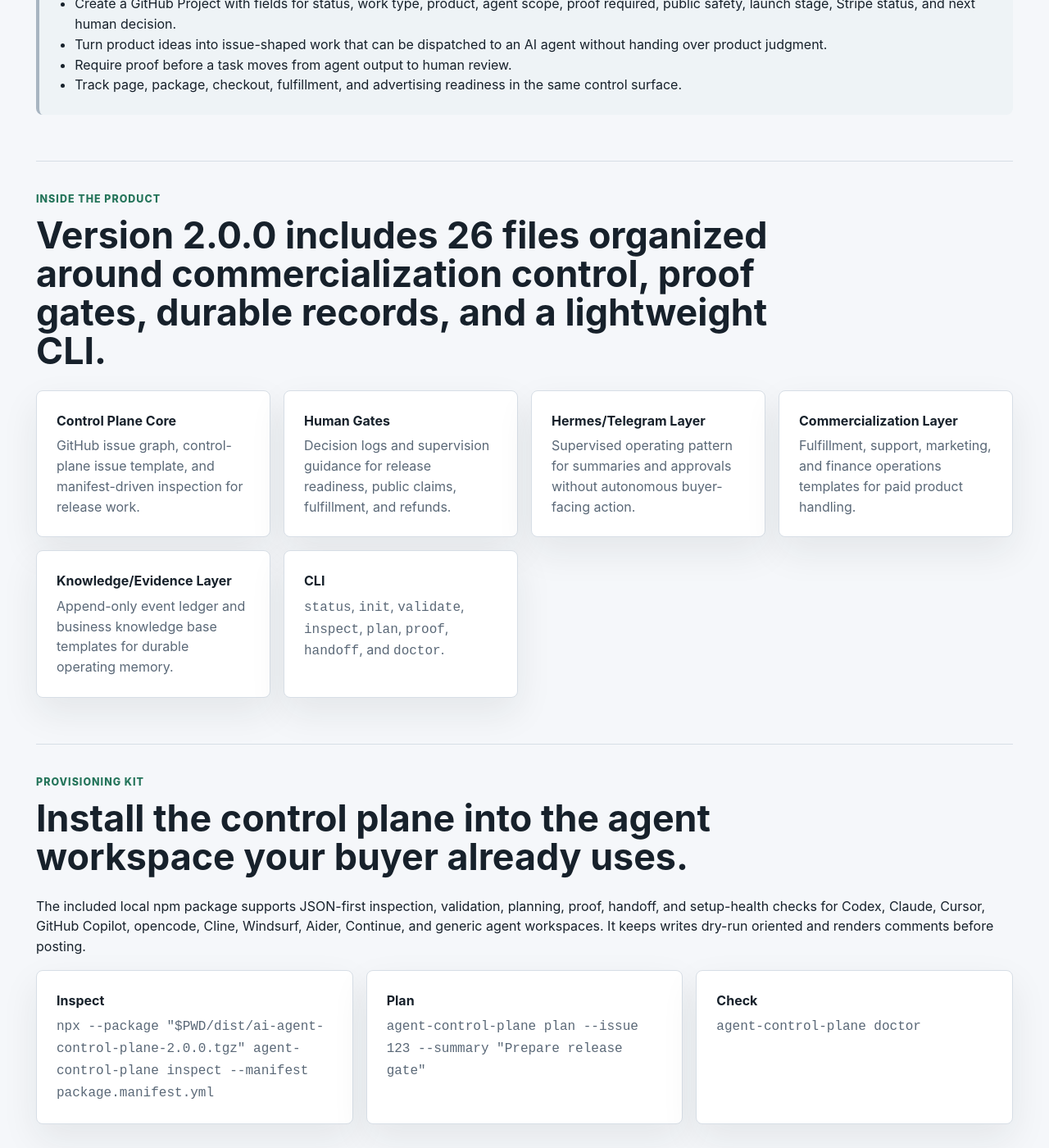
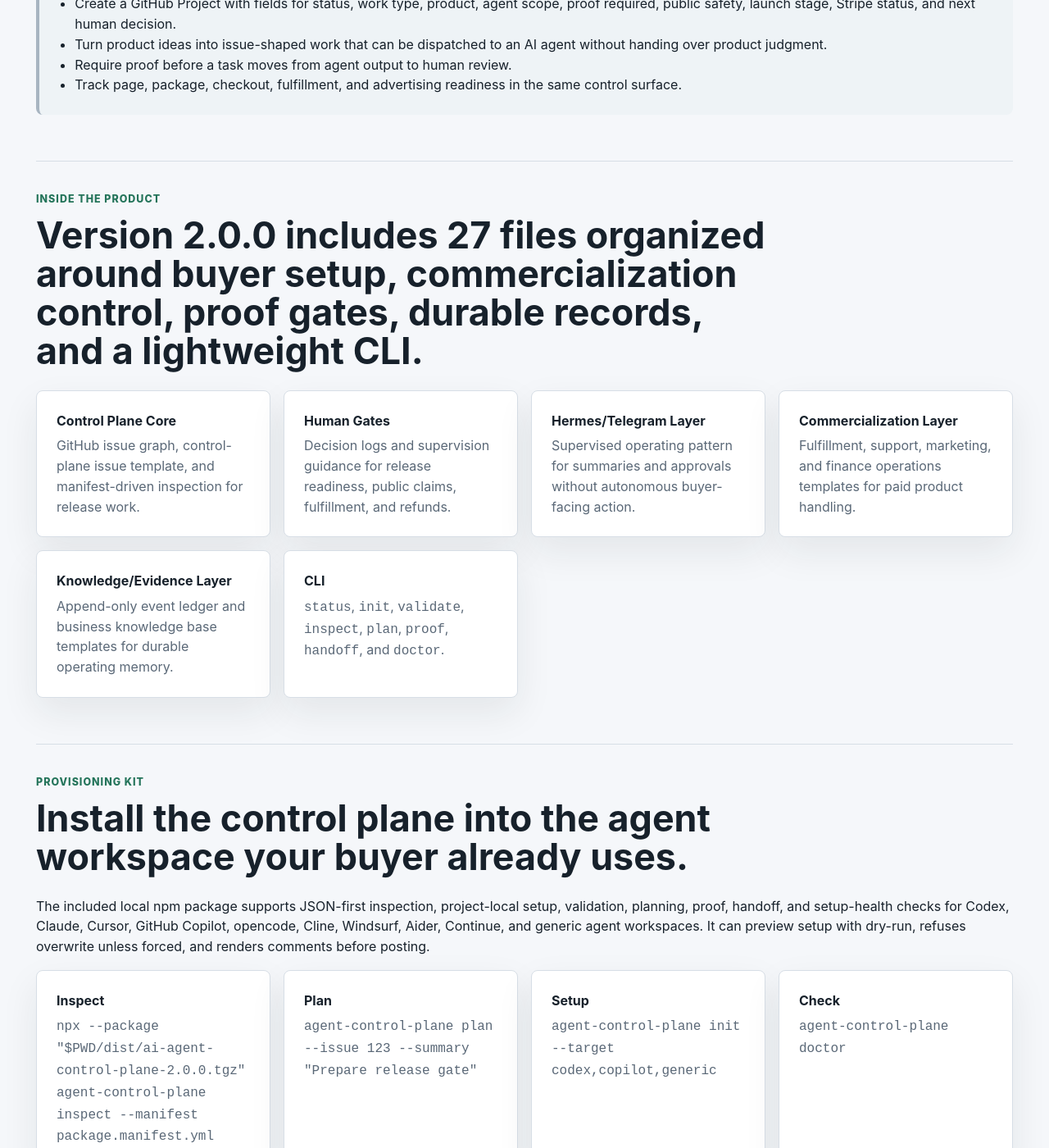
Before and after one commit to ssmanji89/sulemanji-port, a Jekyll site: the page built from products/ai-agent-control-plane.md, in a window 1280 px wide and 1400 px high, scrolled down 2030 px. Shown: the whole window at 82% size. Built offline with Jekyll 4.4.1, drawn with Linux system fonts in a browser that asks for light colours; some of the changed text lies outside the part shown.

Commit message:
Update AI Agent Control Plane buyer setup copy

```diff
--- a/products/ai-agent-control-plane.md
+++ b/products/ai-agent-control-plane.md
@@ -57,7 +57,7 @@ permalink: /products/ai-agent-control-plane
 
 <section class="command-section" id="inside">
   <div class="section-kicker">Inside the product</div>
-  <h2>Version 2.0.0 includes 26 files organized around commercialization control, proof gates, durable records, and a lightweight CLI.</h2>
+  <h2>Version 2.0.0 includes 27 files organized around buyer setup, commercialization control, proof gates, durable records, and a lightweight CLI.</h2>
   <div class="proof-grid">
     <div><strong>Control Plane Core</strong><span>GitHub issue graph, control-plane issue template, and manifest-driven inspection for release work.</span></div>
     <div><strong>Human Gates</strong><span>Decision logs and supervision guidance for release readiness, public claims, fulfillment, and refunds.</span></div>
@@ -71,10 +71,11 @@ permalink: /products/ai-agent-control-plane
 <section class="command-section">
   <div class="section-kicker">Provisioning Kit</div>
   <h2>Install the control plane into the agent workspace your buyer already uses.</h2>
-  <p>The included local npm package supports JSON-first inspection, validation, planning, proof, handoff, and setup-health checks for Codex, Claude, Cursor, GitHub Copilot, opencode, Cline, Windsurf, Aider, Continue, and generic agent workspaces. It keeps writes dry-run oriented and renders comments before posting.</p>
+  <p>The included local npm package supports JSON-first inspection, project-local setup, validation, planning, proof, handoff, and setup-health checks for Codex, Claude, Cursor, GitHub Copilot, opencode, Cline, Windsurf, Aider, Continue, and generic agent workspaces. It can preview setup with dry-run, refuses overwrite unless forced, and renders comments before posting.</p>
   <div class="proof-grid">
     <div><strong>Inspect</strong><span><code>npx --package "$PWD/dist/ai-agent-control-plane-2.0.0.tgz" agent-control-plane inspect --manifest package.manifest.yml</code></span></div>
     <div><strong>Plan</strong><span><code>agent-control-plane plan --issue 123 --summary "Prepare release gate"</code></span></div>
+    <div><strong>Setup</strong><span><code>agent-control-plane init --target codex,copilot,generic</code></span></div>
     <div><strong>Check</strong><span><code>agent-control-plane doctor</code></span></div>
   </div>
 </section>
@@ -133,7 +134,7 @@ permalink: /products/ai-agent-control-plane
 
 <section class="command-section principles-panel">
   <h2>Checkout</h2>
-  <p>One-time Stripe checkout for the version 2.0.0 ZIP. Delivery is manual email fulfillment after payment confirmation. The product is delivered as editable Markdown files plus a local npm package for inspecting commercialization assets, validating issue records, and rendering plan, proof, and handoff comments for Codex, Claude, Cursor, GitHub Copilot, opencode, Cline, Windsurf, Aider, Continue, and generic agent workspaces.</p>
+  <p>One-time Stripe checkout for the version 2.0.0 ZIP. Delivery is manual email fulfillment after payment confirmation. The product is delivered as editable Markdown files plus a local npm package for buyer setup, inspecting commercialization assets, validating issue records, and rendering plan, proof, and handoff comments for Codex, Claude, Cursor, GitHub Copilot, opencode, Cline, Windsurf, Aider, Continue, and generic agent workspaces.</p>
   <div class="command-actions">
     <a href="https://buy.stripe.com/dRm5kF5AY1wCbkV2eq3oA09" class="btn btn-primary">Buy for $149</a>
     <a href="#ask-before-buying" class="btn btn-outline">Ask before buying</a>
```
